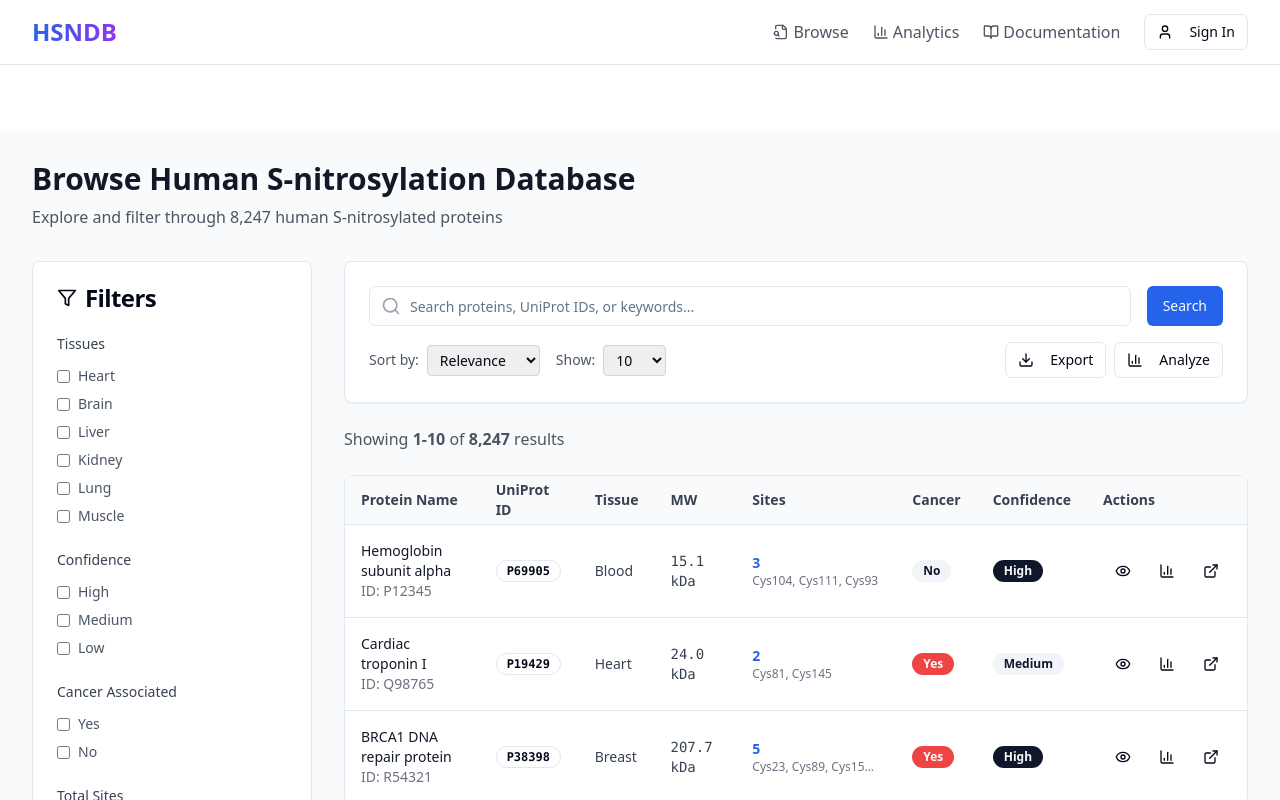
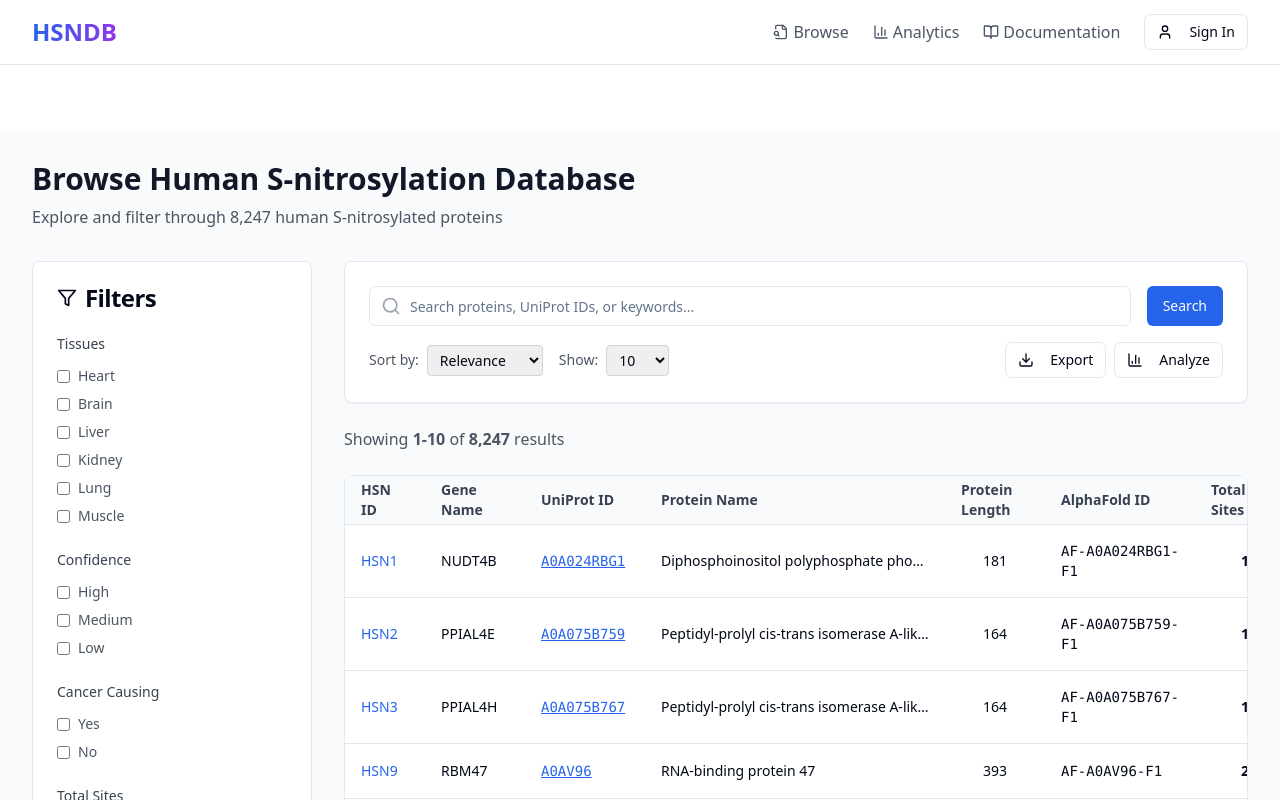
Before and after one commit to Tarif-dev/hsndb, a React (Vite) app: page /browse in a window 1280 px wide. Shown: the top 800 px of the page. Built offline with nearby package versions, Linux system fonts and the light colour scheme.

Commit message:
Refactor: Update browse table columns and Uniprot links
-   Updated the browse table to include the specified columns.
-   Added links to Uniprot pages for each Uniprot ID.

```diff
--- a/src/components/BrowseInterface.tsx
+++ b/src/components/BrowseInterface.tsx
@@ -42,46 +42,65 @@ const BrowseInterface = ({ initialQuery = '' }: BrowseInterfaceProps) => {
     tissues: ['Heart', 'Brain', 'Liver', 'Kidney', 'Lung', 'Muscle', 'Blood', 'Prostate', 'Breast'],
     confidence: ['High', 'Medium', 'Low'],
     cancerSites: ['Yes', 'No'],
-    totalSites: ['1-5', '6-10', '11-20', '21+']
+    totalSites: ['1', '2', '3-5', '6-10', '11+']
   };
 
-  // Mock data - in real app this would come from API
+  // Sample data matching the screenshot format
   const sampleResults = [
     {
-      id: 'P12345',
-      name: 'Hemoglobin subunit alpha',
-      modifications: 3,
-      tissue: 'Blood',
-      confidence: 'High',
-      uniprotId: 'P69905',
-      molecularWeight: '15.1 kDa',
-      modificationSites: 'Cys104, Cys111, Cys93',
-      pmid: '28123456',
-      cancerAssociated: 'No'
+      hsnId: 'HSN1',
+      geneName: 'NUDT4B',
+      uniprotId: 'A0A024RBG1',
+      proteinName: 'Diphosphoinositol polyphosphate phosphohydrolase NUDT4B',
+      proteinLength: 181,
+      alphafoldId: 'AF-A0A024RBG1-F1',
+      totalSites: 1,
+      positionOfNitrosylation: '132',
+      cancerCausing: false
     },
     {
-      id: 'Q98765',
-      name: 'Cardiac troponin I',
-      modifications: 2,
-      tissue: 'Heart',
-      confidence: 'Medium',
-      uniprotId: 'P19429',
-      molecularWeight: '24.0 kDa',
-      modificationSites: 'Cys81, Cys145',
-      pmid: '29234567',
-      cancerAssociated: 'Yes'
+      hsnId: 'HSN2',
+      geneName: 'PPIAL4E',
+      uniprotId: 'A0A075B759',
+      proteinName: 'Peptidyl-prolyl cis-trans isomerase A-like 4E',
+      proteinLength: 164,
+      alphafoldId: 'AF-A0A075B759-F1',
+      totalSites: 1,
+      positionOfNitrosylation: '62',
+      cancerCausing: false
     },
     {
-      id: 'R54321',
-      name: 'BRCA1 DNA repair protein',
-      modifications: 5,
-      tissue: 'Breast',
-      confidence: 'High',
-      uniprotId: 'P38398',
-      molecularWeight: '207.7 kDa',
-      modificationSites: 'Cys23, Cys89, Cys156, Cys201, Cys234',
-      pmid: '30345678',
-      cancerAssociated: 'Yes'
+      hsnId: 'HSN3',
+      geneName: 'PPIAL4H',
+      uniprotId: 'A0A075B767',
+      proteinName: 'Peptidyl-prolyl cis-trans isomerase A-like 4H',
+      proteinLength: 164,
+      alphafoldId: 'AF-A0A075B767-F1',
+      totalSites: 1,
+      positionOfNitrosylation: '62',
+      cancerCausing: false
+    },
+    {
+      hsnId: 'HSN9',
+      geneName: 'RBM47',
+      uniprotId: 'A0AV96',
+      proteinName: 'RNA-binding protein 47',
+      proteinLength: 393,
+      alphafoldId: 'AF-A0AV96-F1',
+      totalSites: 2,
+      positionOfNitrosylation: '273, 349',
+      cancerCausing: true
+    },
+    {
+      hsnId: 'HSN10',
+      geneName: 'UBA6',
+      uniprotId: 'A0AVT1',
+      proteinName: 'Ubiquitin-like modifier-activating enzyme 6',
+      proteinLength: 1052,
+      alphafoldId: 'AF-A0AVT1-F1',
+      totalSites: 6,
+      positionOfNitrosylation: '156, 174, 197, 347, 721, 96',
+      cancerCausing: true
     }
   ];
 
@@ -95,7 +114,7 @@ const BrowseInterface = ({ initialQuery = '' }: BrowseInterfaceProps) => {
         ? prev[category].filter(item => item !== value)
         : [...prev[category], value]
     }));
-    setCurrentPage(1); // Reset to first page when filters change
+    setCurrentPage(1);
   };
 
   const clearAllFilters = () => {
@@ -121,8 +140,8 @@ const BrowseInterface = ({ initialQuery = '' }: BrowseInterfaceProps) => {
     }
   };
 
-  const getCancerBadgeVariant = (cancerAssociated: string) => {
-    return cancerAssociated === 'Yes' ? 'destructive' : 'secondary';
+  const getCancerBadgeVariant = (cancerCausing: boolean) => {
+    return cancerCausing ? 'destructive' : 'secondary';
   };
 
   useEffect(() => {
@@ -164,7 +183,7 @@ const BrowseInterface = ({ initialQuery = '' }: BrowseInterfaceProps) => {
                 {Object.entries(filterOptions).map(([category, options]) => (
                   <div key={category}>
                     <label className="text-sm font-medium text-gray-700 mb-3 block capitalize">
-                      {category === 'cancerSites' ? 'Cancer Associated' :
+                      {category === 'cancerSites' ? 'Cancer Causing' :
                        category === 'totalSites' ? 'Total Sites' : category}
                     </label>
                     <div className="space-y-2 max-h-40 overflow-y-auto">
@@ -218,9 +237,9 @@ const BrowseInterface = ({ initialQuery = '' }: BrowseInterfaceProps) => {
                         className="text-sm border border-gray-300 rounded px-2 py-1"
                       >
                         <option value="relevance">Relevance</option>
-                        <option value="name">Name</option>
-                        <option value="tissue">Tissue</option>
-                        <option value="modifications">Sites Count</option>
+                        <option value="hsnId">HSN ID</option>
+                        <option value="geneName">Gene Name</option>
+                        <option value="totalSites">Total Sites</option>
                       </select>
                     </div>
                     <div className="flex items-center space-x-2">
@@ -260,70 +279,61 @@ const BrowseInterface = ({ initialQuery = '' }: BrowseInterfaceProps) => {
 
             {/* Results Table */}
             <Card>
-              <CardContent className="p-0">
+              <CardContent className="p-0 overflow-x-auto">
                 <Table>
                   <TableHeader>
                     <TableRow className="bg-gray-50">
-                      <TableHead className="font-semibold text-gray-700">Protein Name</TableHead>
-                      <TableHead className="font-semibold text-gray-700">UniProt ID</TableHead>
-                      <TableHead className="font-semibold text-gray-700">Tissue</TableHead>
-                      <TableHead className="font-semibold text-gray-700">MW</TableHead>
-                      <TableHead className="font-semibold text-gray-700">Sites</TableHead>
-                      <TableHead className="font-semibold text-gray-700">Cancer</TableHead>
-                      <TableHead className="font-semibold text-gray-700">Confidence</TableHead>
-                      <TableHead className="font-semibold text-gray-700">Actions</TableHead>
+                      <TableHead className="font-semibold text-gray-700 min-w-[80px]">HSN ID</TableHead>
+                      <TableHead className="font-semibold text-gray-700 min-w-[100px]">Gene Name</TableHead>
+                      <TableHead className="font-semibold text-gray-700 min-w-[120px]">UniProt ID</TableHead>
+                      <TableHead className="font-semibold text-gray-700 min-w-[200px]">Protein Name</TableHead>
+                      <TableHead className="font-semibold text-gray-700 min-w-[100px]">Protein Length</TableHead>
+                      <TableHead className="font-semibold text-gray-700 min-w-[150px]">AlphaFold ID</TableHead>
+                      <TableHead className="font-semibold text-gray-700 min-w-[100px]">Total Sites</TableHead>
+                      <TableHead className="font-semibold text-gray-700 min-w-[180px]">Position of Nitrosylation</TableHead>
+                      <TableHead className="font-semibold text-gray-700 min-w-[120px]">Cancer Causing</TableHead>
                     </TableRow>
                   </TableHeader>
                   <TableBody>
                     {sampleResults.map((result) => (
-                      <TableRow key={result.id} className="hover:bg-gray-50 transition-colors">
+                      <TableRow key={result.hsnId} className="hover:bg-gray-50 transition-colors">
+                        <TableCell className="font-medium text-blue-600">
+                          {result.hsnId}
+                        </TableCell>
+                        <TableCell className="font-medium">
+                          {result.geneName}
+                        </TableCell>
                         <TableCell>
-                          <div>
-                            <div className="font-medium text-gray-900">{result.name}</div>
-                            <div className="text-sm text-gray-500">ID: {result.id}</div>
+                          <a
+                            href={`https://www.uniprot.org/uniprotkb/${result.uniprotId}/entry`}
+                            target="_blank"
+                            rel="noopener noreferrer"
+                            className="text-blue-600 hover:text-blue-800 underline font-mono text-sm"
+                          >
+                            {result.uniprotId}
+                          </a>
+                        </TableCell>
+                        <TableCell className="max-w-[300px]">
+                          <div className="truncate" title={result.proteinName}>
+                            {result.proteinName}
                           </div>
                         </TableCell>
-                        <TableCell>
-                          <Badge variant="outline" className="font-mono">
-                            {result.uniprotId}
-                          </Badge>
+                        <TableCell className="text-center">
+                          {result.proteinLength}
+                        </TableCell>
+                        <TableCell className="font-mono text-sm">
+                          {result.alphafoldId}
+                        </TableCell>
+                        <TableCell className="text-center font-semibold">
+                          {result.totalSites}
+                        </TableCell>
+                        <TableCell className="font-mono text-sm">
+                          {result.positionOfNitrosylation}
                         </TableCell>
                         <TableCell>
-                          <span className="text-gray-700">{result.tissue}</span>
-                        </TableCell>
-                        <TableCell>
-                          <span className="text-gray-700 font-mono text-sm">{result.molecularWeight}</span>
-                        </TableCell>
-                        <TableCell>
-                          <div>
-                            <div className="font-semibold text-blue-600">{result.modifications}</div>
-                            <div className="text-xs text-gray-500 max-w-32 truncate" title={result.modificationSites}>
-                              {result.modificationSites}
-                            </div>
-                          </div>
-                        </TableCell>
-                        <TableCell>
-                          <Badge variant={getCancerBadgeVariant(result.cancerAssociated)}>
-                            {result.cancerAssociated}
+                          <Badge variant={getCancerBadgeVariant(result.cancerCausing)}>
+                            {result.cancerCausing ? 'Y' : 'N'}
                           </Badge>
-                        </TableCell>
-                        <TableCell>
-                          <Badge variant={getConfidenceBadgeVariant(result.confidence)}>
-                            {result.confidence}
-                          </Badge>
-                        </TableCell>
-                        <TableCell>
-                          <div className="flex space-x-1">
-                            <Button variant="ghost" size="sm" title="View Details">
-                              <Eye className="h-4 w-4" />
-                            </Button>
-                            <Button variant="ghost" size="sm" title="Visualize">
-                              <BarChart3 className="h-4 w-4" />
-                            </Button>
-                            <Button variant="ghost" size="sm" title="View Publication">
-                              <ExternalLink className="h-4 w-4" />
-                            </Button>
-                          </div>
                         </TableCell>
                       </TableRow>
                     ))}
```
